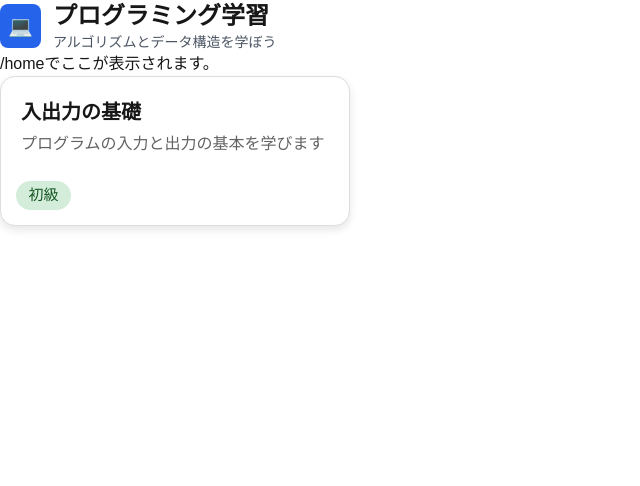
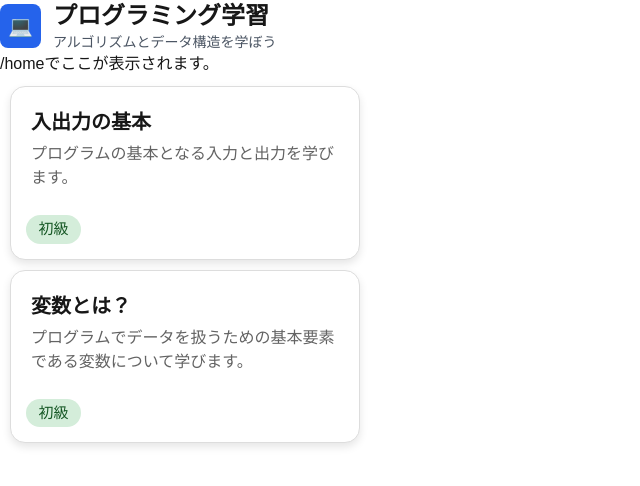
Before and after one commit to KinuGra/is-seminar-algostep, a Next.js app: page /home in a window 1280 px wide. Shown: the top 486 px of the page, without its empty margins (0-640 px from the left). Built offline with nearby package versions, Linux system fonts and the light colour scheme.

Commit message:
add: レッスンデータの数だけ/homeにLessonCardを表示
data/lesson/にレッスンの情報を仮定義

```diff
--- a/src/app/home/components/LessonCard.jsx
+++ b/src/app/home/components/LessonCard.jsx
@@ -6,14 +6,14 @@ const difficultyLabels = {
   hard: "上級",
 };
 
-const LessonCard = ({ title, content, difficulty }) => {
+const LessonCard = ({ lesson }) => {
   return (
     <>
       <div className={styles.card}>
-        <div className={styles.title}>{title}</div>
-        <div className={styles.content}>{content}</div>
-        <div className={`${styles.difficulty} ${styles[difficulty]}`}>
-          {difficultyLabels[difficulty]}
+        <div className={styles.title}>{lesson.title}</div>
+        <div className={styles.description}>{lesson.description}</div>
+        <div className={`${styles.difficulty} ${styles[lesson.difficulty]}`}>
+          {difficultyLabels[lesson.difficulty]}
         </div>
       </div>
     </>
--- a/src/app/home/components/LessonCard.module.css
+++ b/src/app/home/components/LessonCard.module.css
@@ -5,6 +5,7 @@
   box-shadow: 0 4px 8px rgba(0, 0, 0, 0.1);
   background-color: #fff;
   padding: 15px;
+  margin: 10px;
 }
 
 .title {
@@ -13,7 +14,7 @@
   margin: 5px 5px 0 5px;
 }
 
-.content {
+.description {
   color: #636363;
   margin: 5px 5px 25px 5px;
 }
--- a/src/app/home/page.jsx
+++ b/src/app/home/page.jsx
@@ -1,3 +1,4 @@
+import { programmingBasics } from "@/data/lesson/programmingBasics";
 import HomeHeader from "./components/HomeHeader";
 import LessonCard from "./components/LessonCard";
 
@@ -6,11 +7,9 @@ const Home = () => {
     <>
       <HomeHeader />
       /homeでここが表示されます。
-      <LessonCard
-        title="入出力の基礎"
-        content="プログラムの入力と出力の基本を学びます"
-        difficulty="easy"
-      />
+      {programmingBasics.map((lesson) => (
+        <LessonCard key={lesson.id} lesson={lesson} />
+      ))}
     </>
   );
 };
--- /dev/null
+++ b/src/data/lesson/programmingBasics.js
@@ -0,0 +1,15 @@
+export const programmingBasics = [
+  {
+    id: 1,
+    title: "入出力の基本",
+    description: "プログラムの基本となる入力と出力を学びます。",
+    difficulty: "easy",
+  },
+  {
+    id: 2,
+    title: "変数とは？",
+    description:
+      "プログラムでデータを扱うための基本要素である変数について学びます。",
+    difficulty: "easy",
+  },
+];
```
